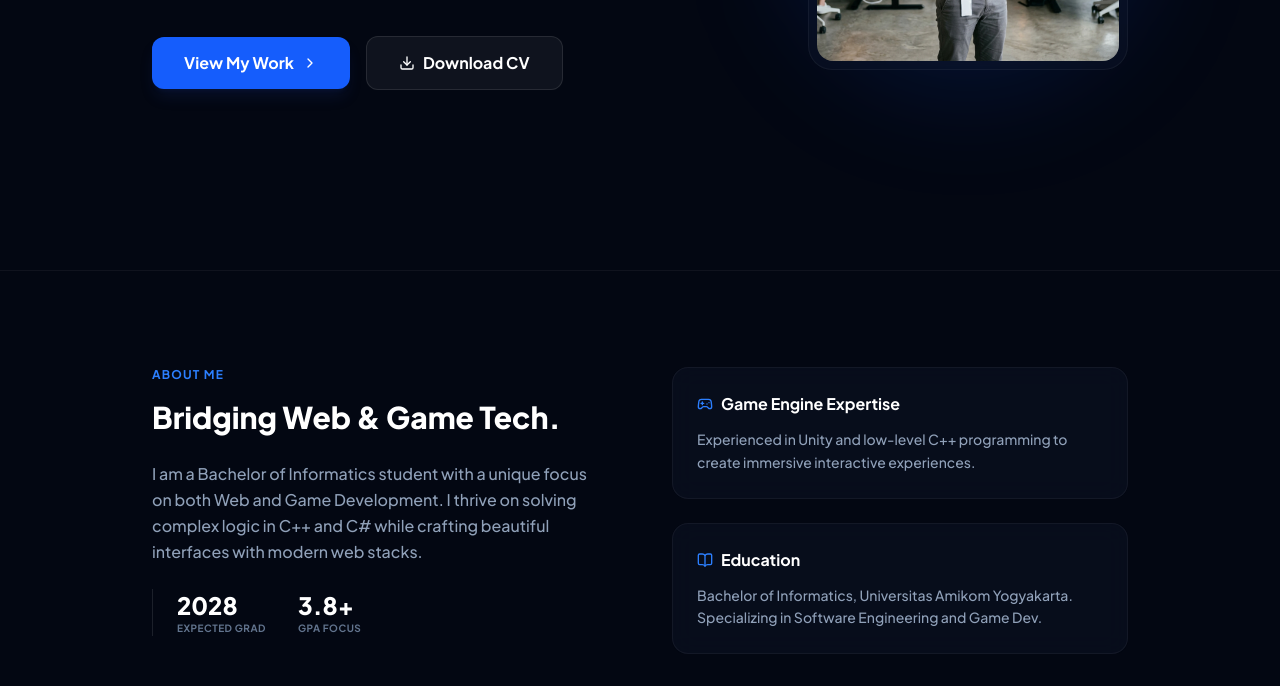
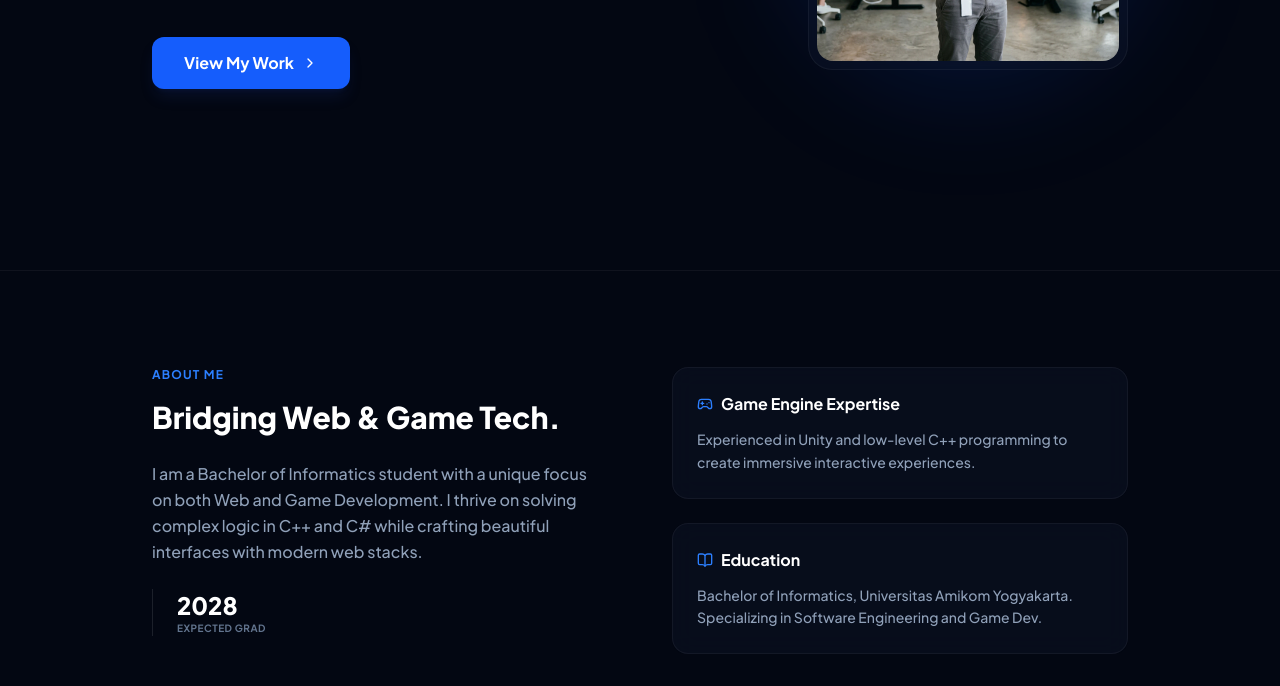
Before and after one commit to DaffaMashabi24/S4-Web-Programming-Week-6-Website-Profile, a website built with Vite: page index.html in a window 1280 px wide. Shown: the part 530-1216 px from the top of the page. Built offline with nearby package versions, Linux system fonts and the light colour scheme.

Commit message:
feat: clean up cv button and gpa section

```diff
--- a/index.html
+++ b/index.html
@@ -72,9 +72,6 @@
               View My Work
               <i data-lucide="chevron-right" class="w-4 h-4"></i>
             </a>
-            <a href="#" class="btn-secondary w-full sm:w-auto">
-              <i data-lucide="download" class="w-4 h-4"></i> Download CV
-            </a>
           </div>
         </div>
 
@@ -104,10 +101,6 @@
             <div>
               <div class="text-2xl font-black text-white">2028</div>
               <div class="text-[10px] font-bold text-slate-500 uppercase tracking-wider">Expected Grad</div>
-            </div>
-            <div>
-              <div class="text-2xl font-black text-white">3.8+</div>
-              <div class="text-[10px] font-bold text-slate-500 uppercase tracking-wider">GPA Focus</div>
             </div>
           </div>
         </div>
```
